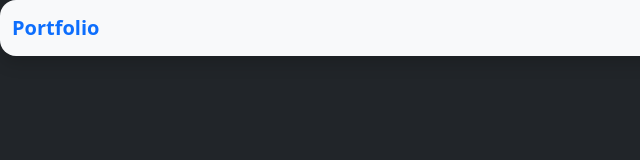
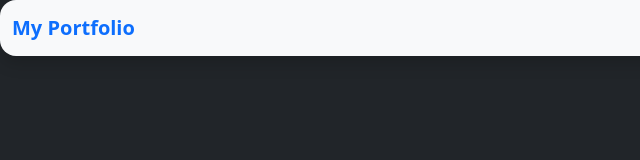
Before and after one commit to Angelo2463/PASCUAL-SD2, a plain HTML site: page DEV-Portfolio/index.html in a window 1280 px wide. Shown: the full height of the page, 0-640 px from the left. Drawn offline with nearby package versions, Linux system fonts and the light colour scheme.

Commit message:
Added Portfolio

```diff
--- a/DEV-Portfolio/index.html
+++ b/DEV-Portfolio/index.html
@@ -11,7 +11,7 @@
     <!--Nav Start-->
     <div class="navbar navbar-expand-lg bg-body-tertiary shadow sticky-top rounded-4">
         <div class="container-fluid">
-        <a class="navbar-brand fw-bold text-primary" href="#">Portfolio</a>
+        <a class="navbar-brand fw-bold text-primary" href="#">My Portfolio</a>
         <button class="navbar-toggler" type="button" data-bs-toggle="collapse" data-bs-target="#navbarNav" aria-controls="navbarNav" aria-expanded="false" aria-label="Toggle navigation">
         <span class="navbar-toggler-icon"></span>
         </button>
```
